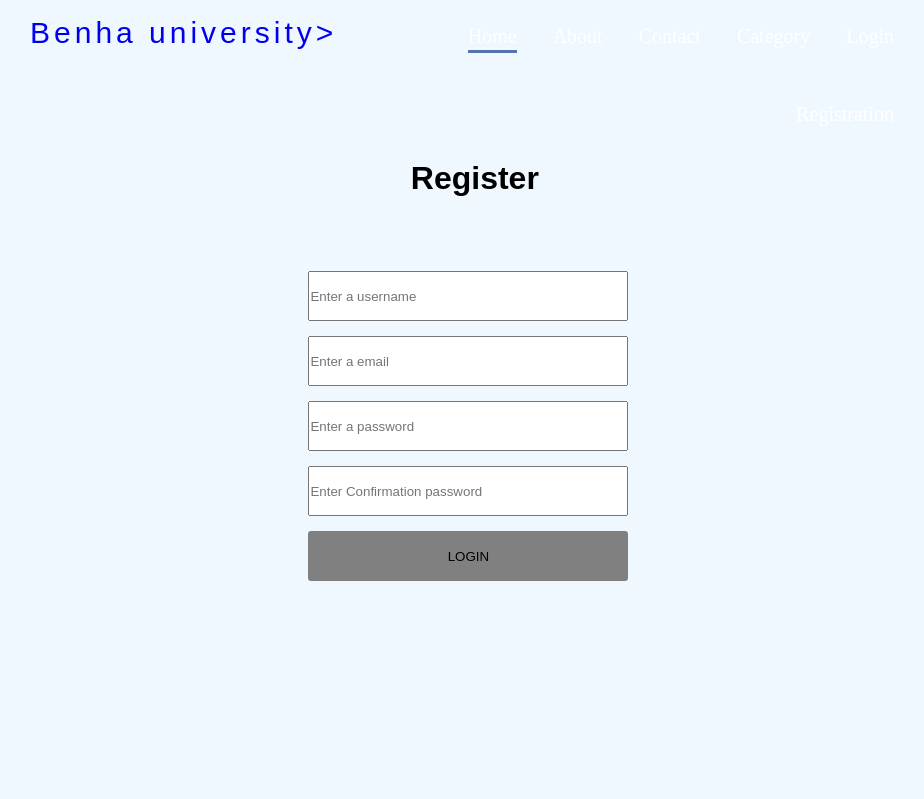
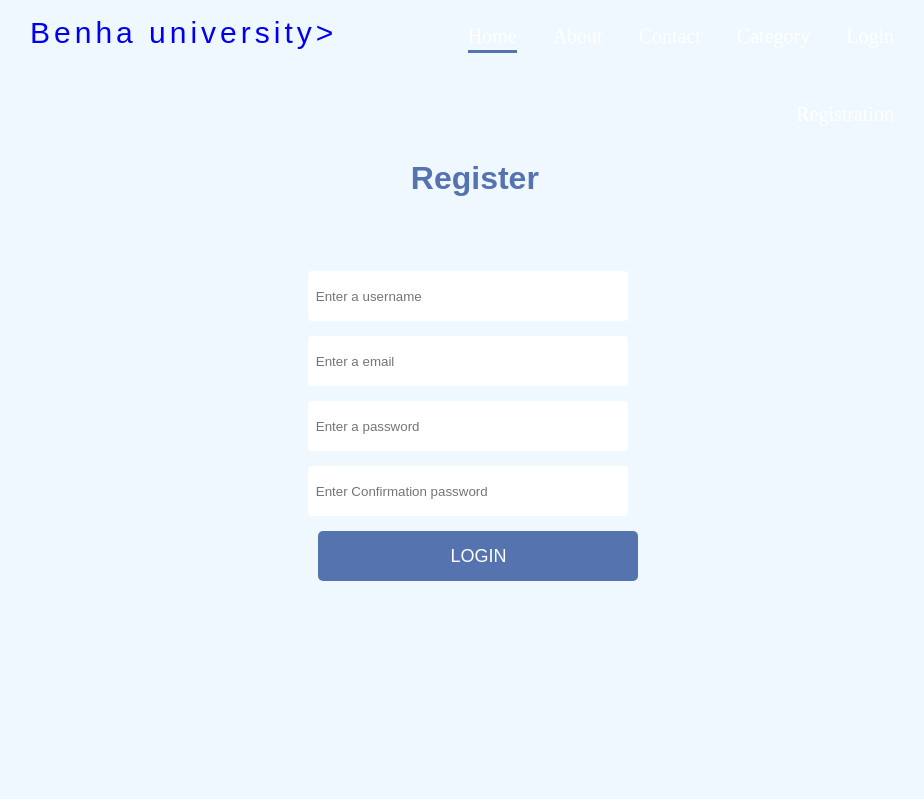
Before and after one commit to HanaNabhan/webproject, a PHP site: page /registeration.php in a window 1280 px wide. Shown: the top 799 px of the page, without its empty margins (178-1102 px from the left). Run offline with PHP 8.4, Linux system fonts and the light colour scheme; some web fonts are replaced.

Commit message:
Update registeration.php

```diff
--- a/web project/registeration.php
+++ b/web project/registeration.php
@@ -10,7 +10,7 @@ $err_pass =  "";
 $err_email = "";
 if (isset($_POST['submit'])) {
     if (empty($_POST['username']) || empty($_POST['email']) || empty($_POST['password']) || empty($_POST['confirmPassword'])) {
-        $error = 'Please Fill All The Inputs';
+        $error = ' Please Fill All The Inputs !';
     } else {
         $username = $_POST['username'];
         $email = $_POST['email'];
@@ -72,10 +72,13 @@ if (isset($_POST['submit'])) {
         .login-input {
 
             display: block;
-            margin-top: 15px;
+            margin: 15px 0;
             width: 50%;
             height: 50px;
-            left: 25%;
+            /* left: 25%; */
+            border-radius: 4px;
+            border:2px;
+
         }
 
         .bord:focus {
@@ -90,6 +93,8 @@ if (isset($_POST['submit'])) {
             top: 20%;
             left: 46%;
             text-align: center;
+            font-family: sans-serif;
+            color:#5573af;
         }
 
         .form-f {
@@ -101,34 +106,49 @@ if (isset($_POST['submit'])) {
         }
 
         .send {
-            background-color: gray;
-            border: none;
-            border-radius: 3px;
+
+            min-width: 160px;
+            padding: 15px 0;
+            border-radius: 5px;
+            border: 0;
+            cursor: pointer;
+            font-size: 18px;
+            text-transform: capitalize;
+            margin: 10px;
+            background-color: #5573af;
+            color:white;
             /* transition: background-color  0.5ms; */
         }
 
         .send:hover {
-            background-color: #C0C0C0;
+            opacity:0.8 ;
             color: white;
             cursor: pointer;
         }
         /* define error class here ... */
+        .error{
+
+            font-size: 13px;
+            color:#5573af;
+            opacity:0.8;
+        }
+
     </style>
 </head>
 
 <body>
     <div class="login container">
-        <h1 style="text-align: center; ">Register</h1>
+        <h1 >Register</h1>
         <form action="registeration.php" method="post" class="form-f">
             <!-- <label for="username">UserName</label> -->
-            <input class="login-input bord" name="username" type="text" placeholder="Enter a username">
+            <input class="login-input bord" name="username" type="text" placeholder="  Enter a username">
             <div class="error"> <?php echo $err_username; ?></div>
-            <input class="login-input bord" name="email" type="email" placeholder="Enter a email">
+            <input class="login-input bord" name="email" type="email" placeholder="  Enter a email">
             <div class="error"> <?php echo $err_email; ?></div>
-            <input class="login-input bord" name="password" type="password" placeholder="Enter a password">
-            <input class="login-input bord" name="confirmPassword" type="password" placeholder="Enter Confirmation password">
+            <input class="login-input bord" name="password" type="password" placeholder="  Enter a password">
+            <input class="login-input bord" name="confirmPassword" type="password" placeholder="  Enter Confirmation password">
             <div class="error"> <?php echo $err_pass; ?></div>
-            <input class="login-input send" name="submit" type="submit" value="LOGIN">
+            <input class="login-input send" name="submit" type="submit" value="LOGIN" >
             <div class="error"> <?php echo $error; ?></div>
         </form>
     </div>
```
